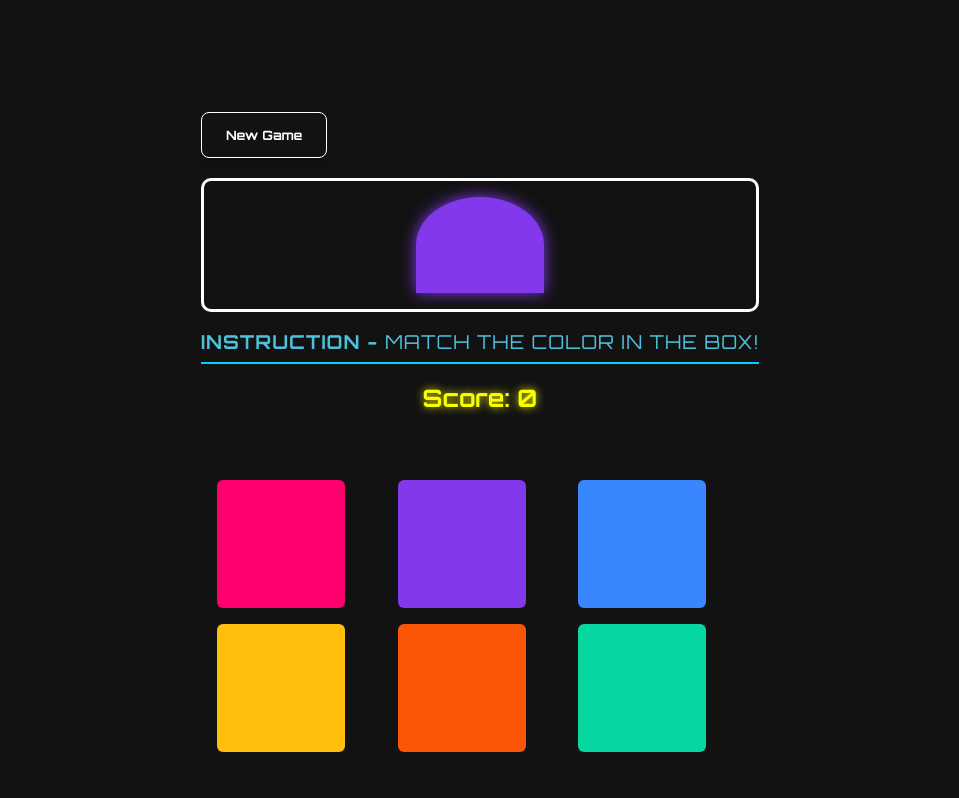
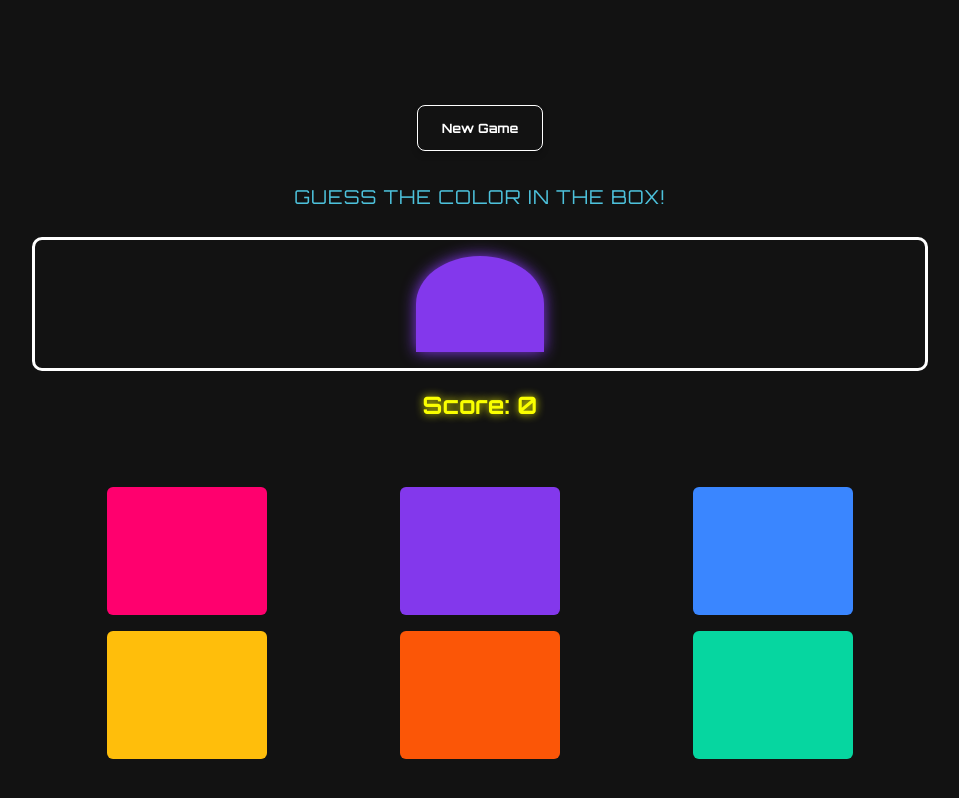
Before and after one commit to chiamakauyanna/color-game, a React (Vite) app in the folder my-color-game/: page /game in a window 1280 px wide. Shown: the top 798 px of the page, without its empty margins (160-1119 px from the left). Built offline with nearby package versions, Linux system fonts and the light colour scheme.

Commit message:
final update

```diff
--- a/my-color-game/src/pages/Game.jsx
+++ b/my-color-game/src/pages/Game.jsx
@@ -17,14 +17,14 @@ const Game = () => {
     <div className="game-container">
       <Button text="New Game" className="new-game-button" handleClick={newGame} />
 
+        <div className="game-instructions">
+          <h2 data-testid="gameInstructions">
+          Guess the color in the box!
+          </h2>
+        </div>
       <div className="game-content">
         <MysteryBox />
 
-        <div className="game-instructions">
-          <h2 data-testid="gameInstructions">
-            <span className="highlight">Instruction - </span>Match the color in the box!
-          </h2>
-        </div>
 
         <p className="score" data-testid="newGameButton">Score: {score}</p>
 
--- a/my-color-game/src/styles/Game.css
+++ b/my-color-game/src/styles/Game.css
@@ -3,9 +3,11 @@
   display: flex;
   flex-direction: column;
   justify-content: center;
-  align-items: flex-start;
+  align-items: center;
   min-height: 100vh;
-  padding: 2rem;
+  width: 100vw;
+  padding-left: 12rem;
+  padding-right: 12rem;
 }
 
 /* New Game Button */
@@ -37,9 +39,10 @@
   font-size: 1.2rem;
   text-transform: uppercase;
   letter-spacing: 1px;
-  border-bottom: 2px solid #00d2ff;
   padding-bottom: 5px;
+  margin-bottom: 1rem;
   padding-top: 1rem;
+  text-align: center;
 }
 
 .game-instructions h2 {
@@ -92,3 +95,19 @@
   50% { opacity: 0.5; }
   100% { opacity: 1; }
 }
+
+/* Small screens (mobile) */
+@media (max-width: 640px) {
+  .game-container {
+    padding-left: 2rem;
+    padding-right: 2rem;
+  }
+}
+
+/* Medium screens (tablets) */
+@media (min-width: 641px) and (max-width: 1024px) {
+  .game-container {
+    padding-left: 6rem;
+    padding-right: 6rem;
+  }
+}
--- a/my-color-game/src/styles/GuessButtons.css
+++ b/my-color-game/src/styles/GuessButtons.css
@@ -2,6 +2,8 @@
 .button-container {
   display: grid;
   grid-template-columns: repeat(3, 1fr);
+  align-items: center;
+  justify-items: center;
   margin-top: 1.5rem;
   gap: 1rem;
   padding: 1rem;
@@ -10,8 +12,8 @@
 
 /* Color Buttons */
 .color-button {
-  width: 6rem;
-  height: 6rem;
+  width: 5rem;
+  height: 4rem;
   border: none;
   border-radius: 6px;
   cursor: pointer;
@@ -23,16 +25,17 @@
 }
 
 /* Responsive Sizes */
-@media (min-width: 768px) {
+@media (min-width: 641px) {
   .color-button {
     width: 8rem;
-    height: 6rem;
+    height: 8rem;
+
   }
 }
 
 @media (min-width: 1024px) {
   .color-button {
-    width: 8rem;
+    width: 10rem;
     height: 8rem;
   }
 }
```
